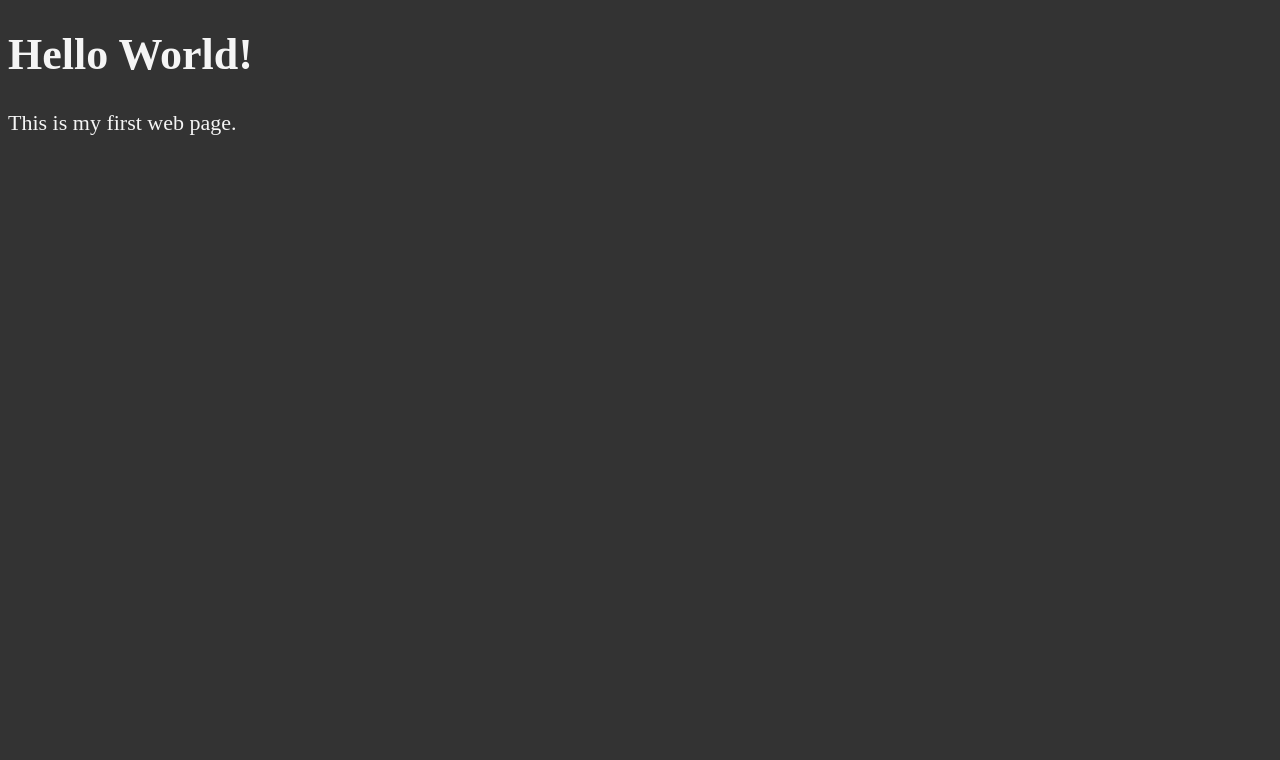
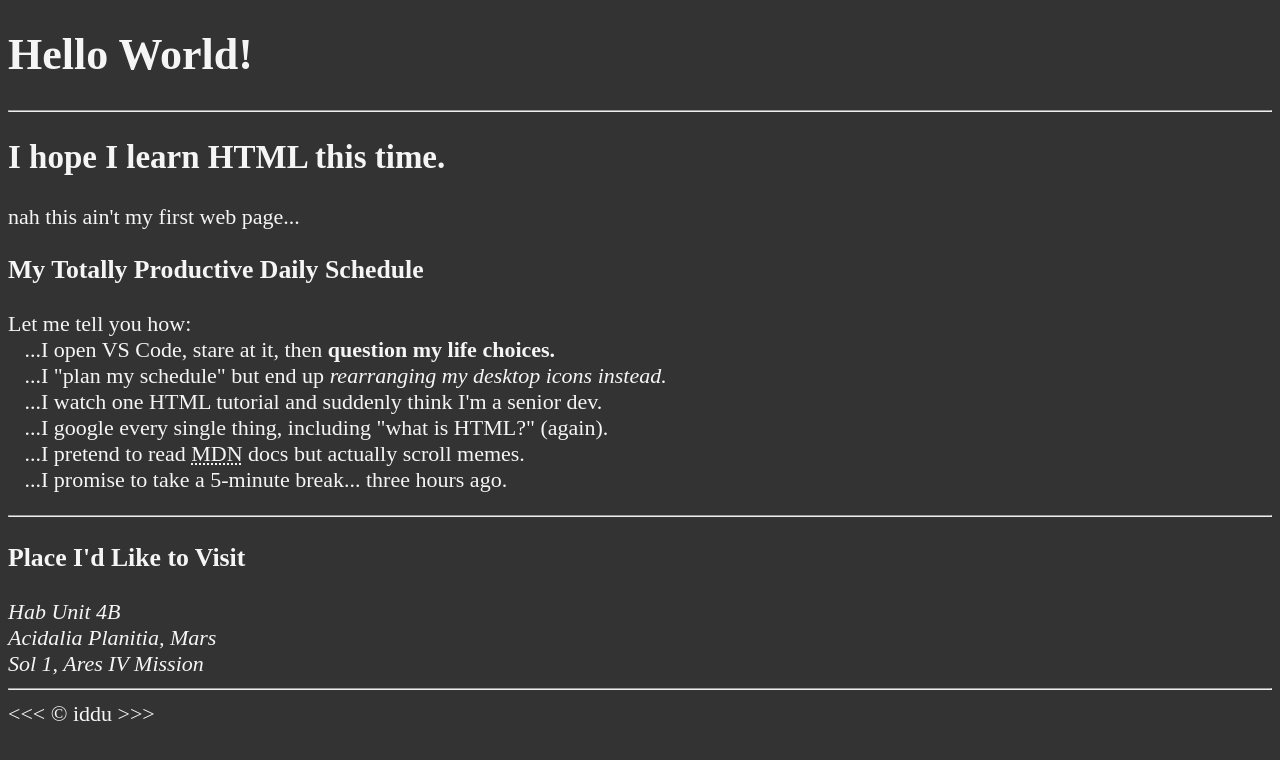
Before and after one commit to 1drie5/sturdy-fishstick, a plain HTML site: page html-dave-gray/index.html in a window 1280 px wide. Drawn offline with Linux system fonts and the light colour scheme.

Commit message:
03_lesson

```diff
--- a/html-dave-gray/index.html
+++ b/html-dave-gray/index.html
@@ -5,14 +5,40 @@
     <meta charset="UTF-8">
     <meta name="author" content="iddu">
     <meta name="description" content="This page contains all the things I am learning how to create as I learn HTML.">
-    <title>My First Web Page</title>
+    <title>69th Page</title>
     <link rel="icon" href="html5.png" type="image/x-icon">
     <link rel="stylesheet" href="main.css" type="text/css">
 </head>
 
 <body>
+     <!-- Attempt #69 at learning HTML. -->
     <h1>Hello World!</h1>
-    <p>This is my first web page.</p>
+
+    <hr>
+
+    <h2>I hope I learn HTML this time.</h2>
+    <p>nah this ain't my first web page...</p>
+
+    <h3>My Totally Productive Daily Schedule</h3>
+        <p>Let me tell you how:
+            <br>&nbsp;&nbsp;&nbsp;...I open VS Code, stare at it, then <strong>question my life choices.</strong>
+            <br>&nbsp;&nbsp;&nbsp;...I "plan my schedule" but end up <em>rearranging my desktop icons instead.</em>
+            <br>&nbsp;&nbsp;&nbsp;...I watch one HTML tutorial and suddenly think I'm a senior dev.
+            <br>&nbsp;&nbsp;&nbsp;...I google every single thing, including "what is HTML?" (again).
+            <br>&nbsp;&nbsp;&nbsp;...I pretend to read <abbr title="Mozilla Developer Network">MDN</abbr> docs but actually scroll memes.
+            <br>&nbsp;&nbsp;&nbsp;...I promise to take a 5-minute break... three hours ago.
+        </p>
+    <hr>
+
+    <h3>Place I'd Like to Visit</h3>
+    <address>
+        Hab Unit 4B<br>
+        Acidalia Planitia, Mars<br>
+        Sol 1, Ares IV Mission<br>
+     </address>
+
+    <hr>
+    &lt;&lt;&lt; &copy; iddu &gt;&gt;&gt;
 </body>
 
 </html>
```
